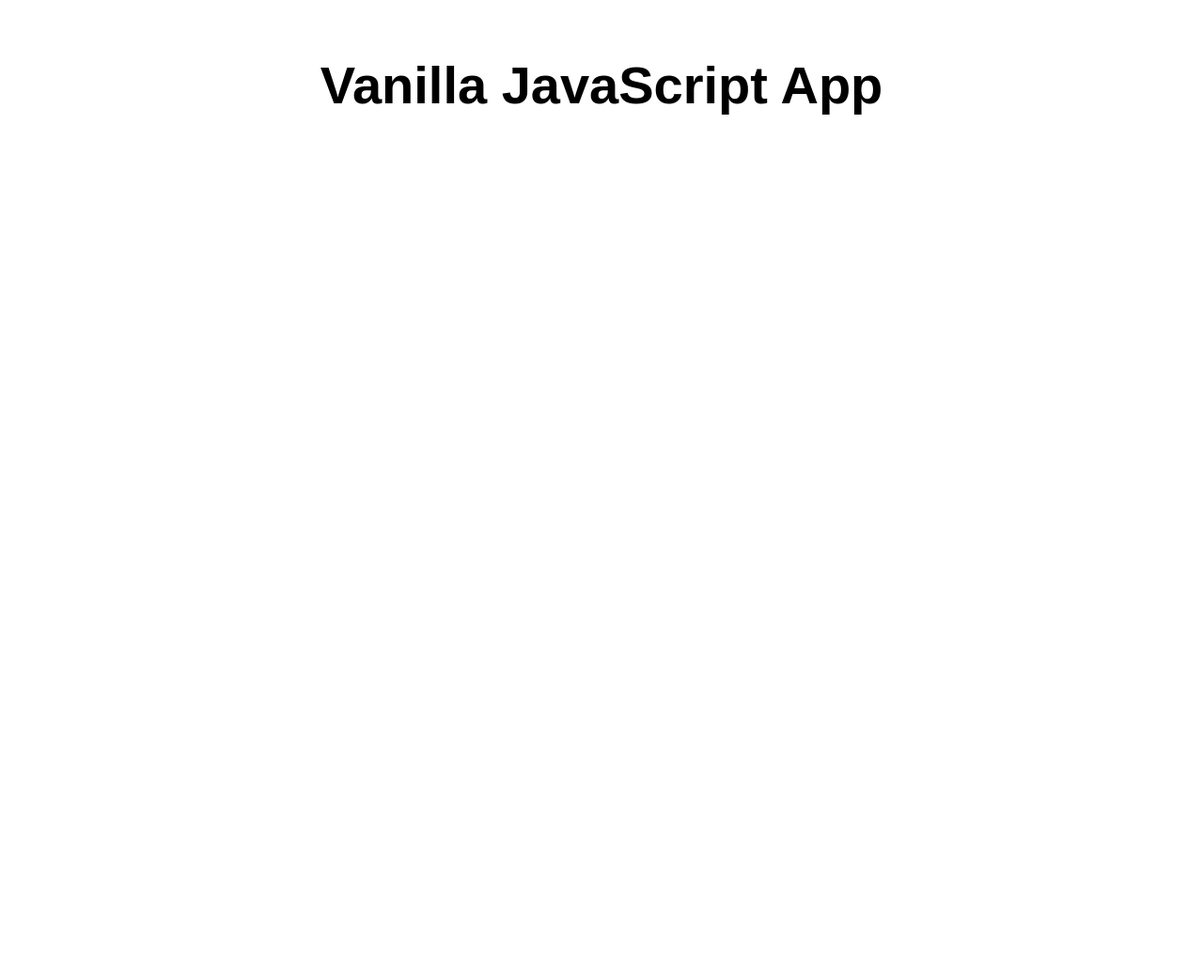
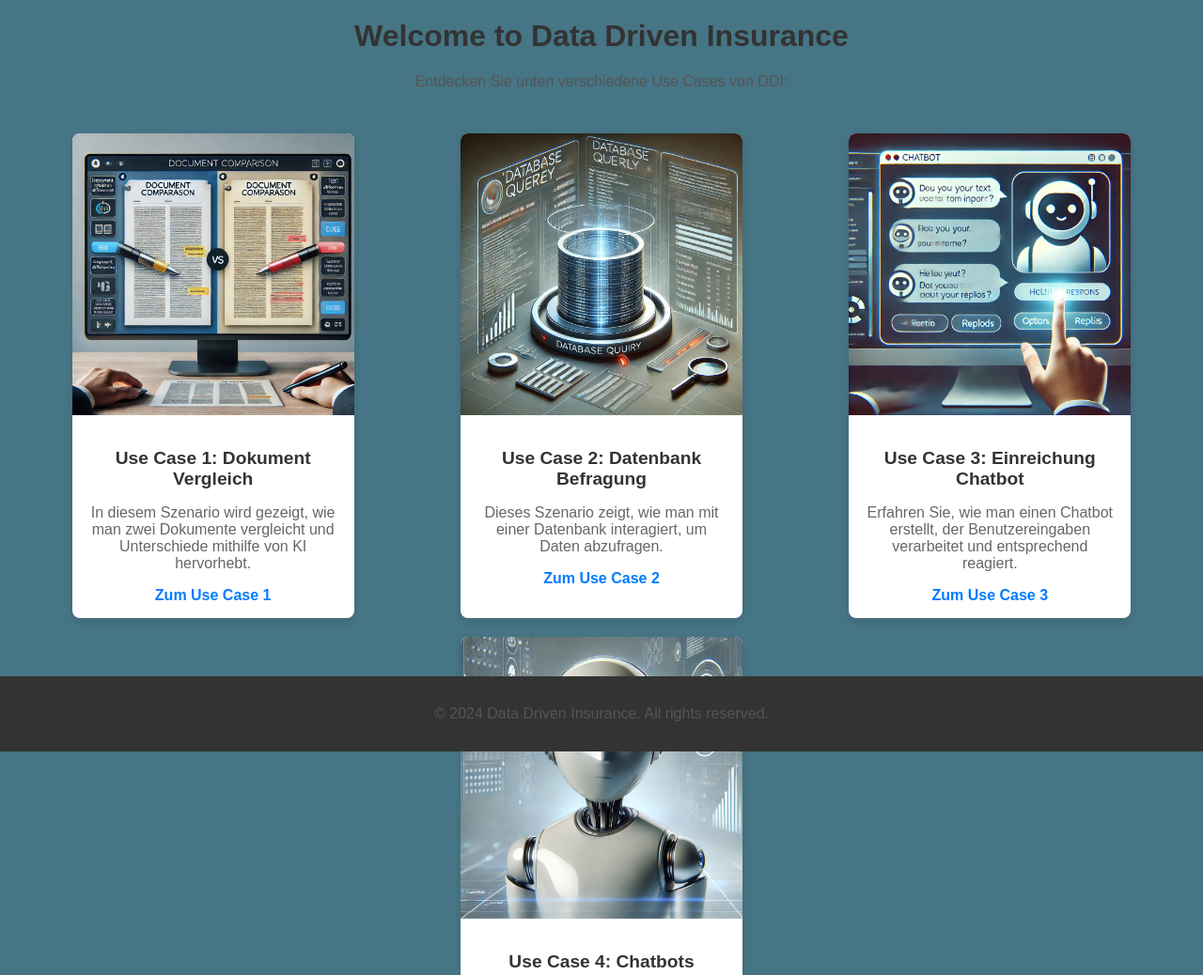
Before and after one commit to coskun45/adesso-ddi-use-cases, a website: page src/index.html in a window 1280 px wide. Shown: the top 1038 px of the page at 94% size. Before the commit the page ends 800 px from the top, so only its background shows below. Drawn offline with Linux system fonts and the light colour scheme.

Commit message:
first template

```diff
--- a/src/index.html
+++ b/src/index.html
@@ -5,13 +5,61 @@
   <meta charset="UTF-8">
   <meta name="viewport" content="width=device-width, initial-scale=1.0">
   <link rel="stylesheet" href="styles.css">
-  <title>Vanilla JavaScript App</title>
+  <title>DDI-Use Cases</title>
 </head>
 
 <body>
   <main>
-    <h1>Vanilla JavaScript App</h1>
+    <h1>Welcome to Data Driven Insurance </h1>
+    <p>Entdecken Sie unten verschiedene Use Cases von DDI:</p>
+
+    <div class="card-container">
+      <!-- Use Case 1 Card -->
+      <div class="card">
+        <img src="./images/docs_vergleich.webp" alt="Dokument Vergleich">
+        <div class="card-content">
+          <h2>Use Case 1: Dokument Vergleich</h2>
+          <p>In diesem Szenario wird gezeigt, wie man zwei Dokumente vergleicht und Unterschiede mithilfe von KI hervorhebt.</p>
+          <a href="http://98.67.246.72:8080/comparison/playground/" target="_blank">Zum Use Case 1</a>
+        </div>
+      </div>
+
+      <!-- Use Case 2 Card -->
+      <div class="card">
+        <img src="./images/db_befragung.webp" alt="Datenbank Befragung">
+        <div class="card-content">
+          <h2>Use Case 2: Datenbank Befragung</h2>
+          <p>Dieses Szenario zeigt, wie man mit einer Datenbank interagiert, um Daten abzufragen.</p>
+          <a href="use-case2.html" target="_blank">Zum Use Case 2</a>
+        </div>
+      </div>
+
+      <!-- Use Case 3 Card -->
+      <div class="card">
+        <img src="./images/einreichung_chatbots.webp" alt="Einreichung Chatbot">
+        <div class="card-content">
+          <h2>Use Case 3: Einreichung Chatbot</h2>
+          <p>Erfahren Sie, wie man einen Chatbot erstellt, der Benutzereingaben verarbeitet und entsprechend reagiert.</p>
+          <a href="use-case3.html" target="_blank">Zum Use Case 3</a>
+        </div>
+      </div>
+
+      <div class="card">
+        <img src="./images/chatbots.webp" alt="Chatbots">
+        <div class="card-content">
+          <h2>Use Case 4: Chatbots</h2>
+          <p>In diesem Szenario lernen Sie, wie Sie Chatbots erstellen und verwalten, um Benutzerinteraktionen zu automatisieren.</p>
+          <a href="use-case4.html" target="_blank">Zum Use Case 4</a>
+        </div>
+      </div>
+
+
+    </div>
+
   </main>
+  <footer>
+    <p>&copy; 2024 Data Driven Insurance. All rights reserved.</p>
+  </footer>
 </body>
 
 </html>
--- a/src/styles.css
+++ b/src/styles.css
@@ -1,21 +1,75 @@
-* {
-  font-family: Arial, Helvetica, sans-serif;
+/* Genel stil ayarları */
+body {
+  background-color: #467585; /* Açık mavi arka plan rengi */
+  font-family: Arial, sans-serif;
+  margin: 0;
+  padding: 0;
 }
 
-html, body {
-  margin: 0;
-  border: 0;
-  padding: 0;
-  background-color: #fff;
+/* Ana başlık ve paragraf stili */
+h1 {
+  text-align: center;
+  margin-top: 20px;
+  color: #333;
 }
 
-main {
-  margin: auto;
-  width: 50%;
+p {
+  text-align: center;
+  color: #555;
+}
+
+/* Kart düzeni */
+.card-container {
+  display: flex;
+  justify-content: space-around;
+  flex-wrap: wrap;
   padding: 20px;
 }
 
-main > h1 {
+.card {
+  background-color: #fff;
+  border-radius: 8px;
+  box-shadow: 0 4px 8px rgba(0, 0, 0, 0.1);
+  margin: 10px;
+  width: 300px;
   text-align: center;
-  font-size: 3.5em;
 }
+
+.card img {
+  max-width: 100%;
+  border-radius: 8px 8px 0 0;
+}
+
+.card-content {
+  padding: 15px;
+}
+
+.card-content h2 {
+  font-size: 1.2em;
+  color: #333;
+}
+
+.card-content p {
+  color: #666;
+}
+
+.card-content a {
+  color: #007BFF;
+  text-decoration: none;
+  font-weight: bold;
+}
+
+.card-content a:hover {
+  text-decoration: underline;
+}
+
+/* Footer stili */
+footer {
+  background-color: #333;
+  color: white;
+  text-align: center;
+  padding: 15px 0;
+  position: fixed;
+  width: 100%;
+  bottom: 0;
+}
```
Also changed, not shown: src/images/chatbots.webp (added), src/images/db_befragung.webp (added), src/images/docs_vergleich.webp (added), src/images/einreichung_chatbots.webp (added).
